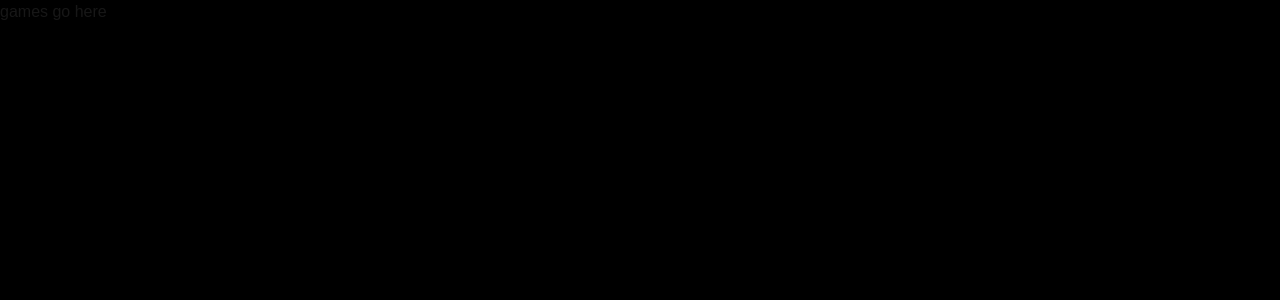
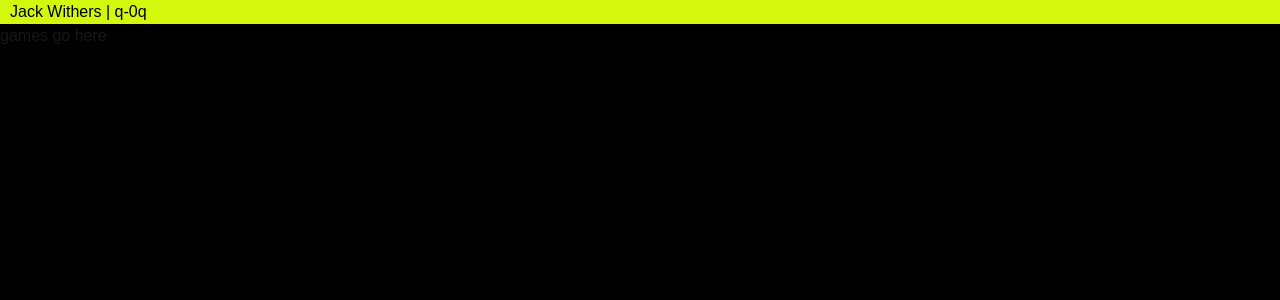
Before and after one commit to q-0q/website, a Next.js app: page /games in a window 1280 px wide. Shown: the top 300 px of the page. Built offline with nearby package versions, Linux system fonts and the light colour scheme.

Commit message:
chore: layout

```diff
--- a/app/layout.tsx
+++ b/app/layout.tsx
@@ -25,20 +25,33 @@ export default function RootLayout({
 }>) {
   return (
     <html lang="en">
-      <body style={styles.body}
+      <body
+        style={styles.body}
         className={`${geistSans.variable} ${geistMono.variable} antialiased`}
       >
+        <div style={styles.title}>
+          <p>Jack Withers | q-0q</p>
+        </div>
         {children}
       </body>
     </html>
   );
 }
 
-const styles: { body: CSSProperties } = {
+const styles: { body: CSSProperties, title: CSSProperties } = {
   body: {
     height: "calc(var(--vh, 1vh) * 100)",
     width: "100vw",
     alignItems: "start",
     background: "black",
   },
+  title: {
+    height: "calc(var(--vh, 1vh) * 3)",
+    background: "#d4f70e",
+    color: "black",
+    display: "flex",
+    flexDirection: "row",
+    alignItems: "center",
+    paddingLeft: "10px",
+  },
 };
--- a/app/page.tsx
+++ b/app/page.tsx
@@ -13,7 +13,7 @@ export default function Home() {
   const [swipeComplete, setSwipeComplete] = useState<boolean>(false);
 
   return (
-    <SvgNoiseBackground>
+
       <MenuContext.Provider
         value={{
           selectedIndex,
@@ -22,10 +22,6 @@ export default function Home() {
           setSwipeComplete,
         }}
       >
-        <div style={styles.title}>
-          <p>Jack Withers | q-0q</p>
-        </div>
-
         <div style={styles.main}>
           <MenuItem
             key={0}
@@ -57,13 +53,12 @@ export default function Home() {
           ></MenuItem>
         </div>
       </MenuContext.Provider>
-    </SvgNoiseBackground>
+
   );
 }
 
 const styles: {
   main: CSSProperties;
-  title: CSSProperties;
 } = {
   main: {
     height: "calc(var(--vh, 1vh) * 97)",
@@ -73,14 +68,5 @@ const styles: {
     alignItems: "start",
     justifyItems: "start",
     background: "black",
-  },
-  title: {
-    height: "calc(var(--vh, 1vh) * 3)",
-    background: "#d4f70e",
-    color: "black",
-    display: "flex",
-    flexDirection: "row",
-    alignItems: "center",
-    paddingLeft: "10px",
-  },
+  }
 };
```
